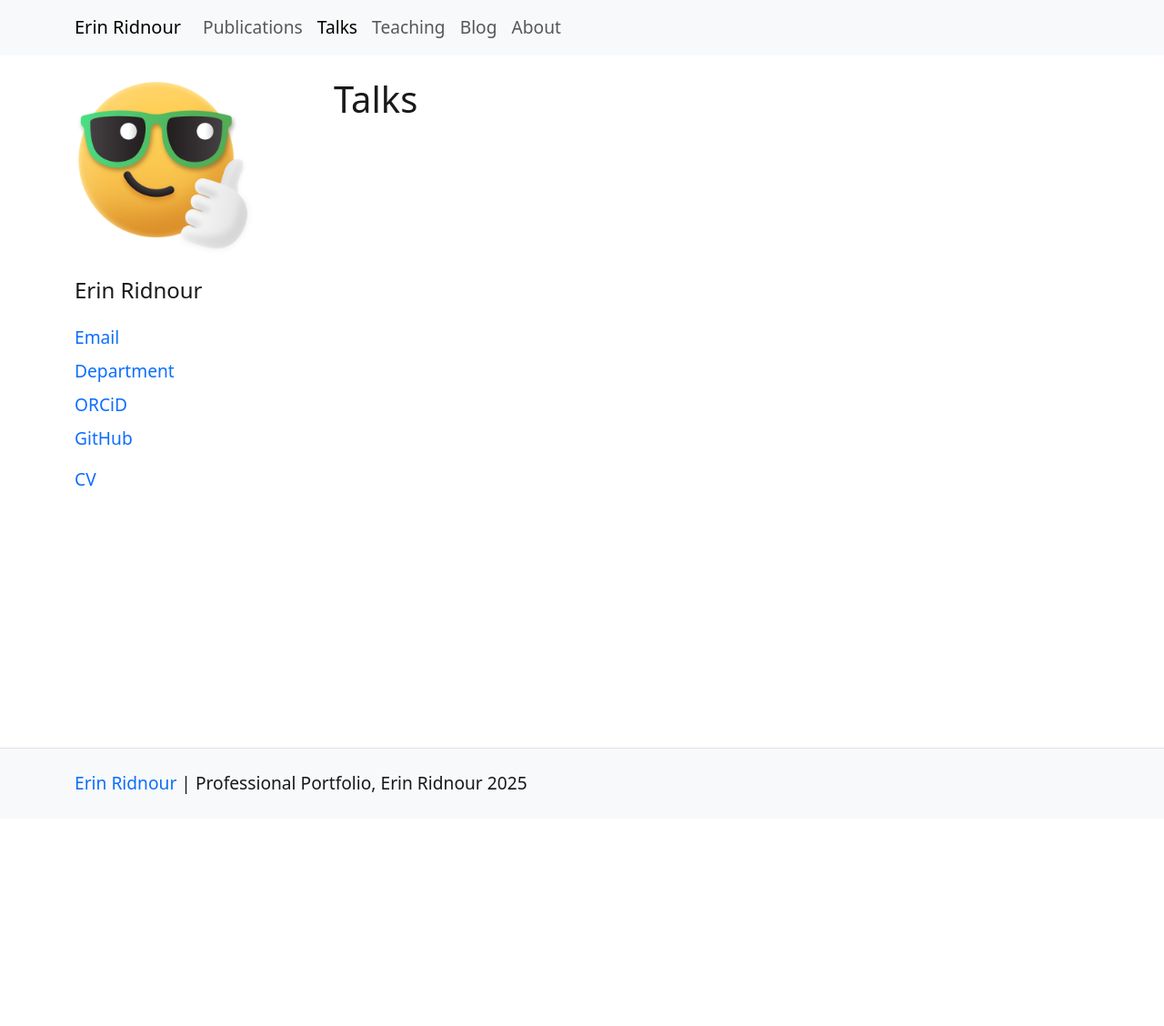
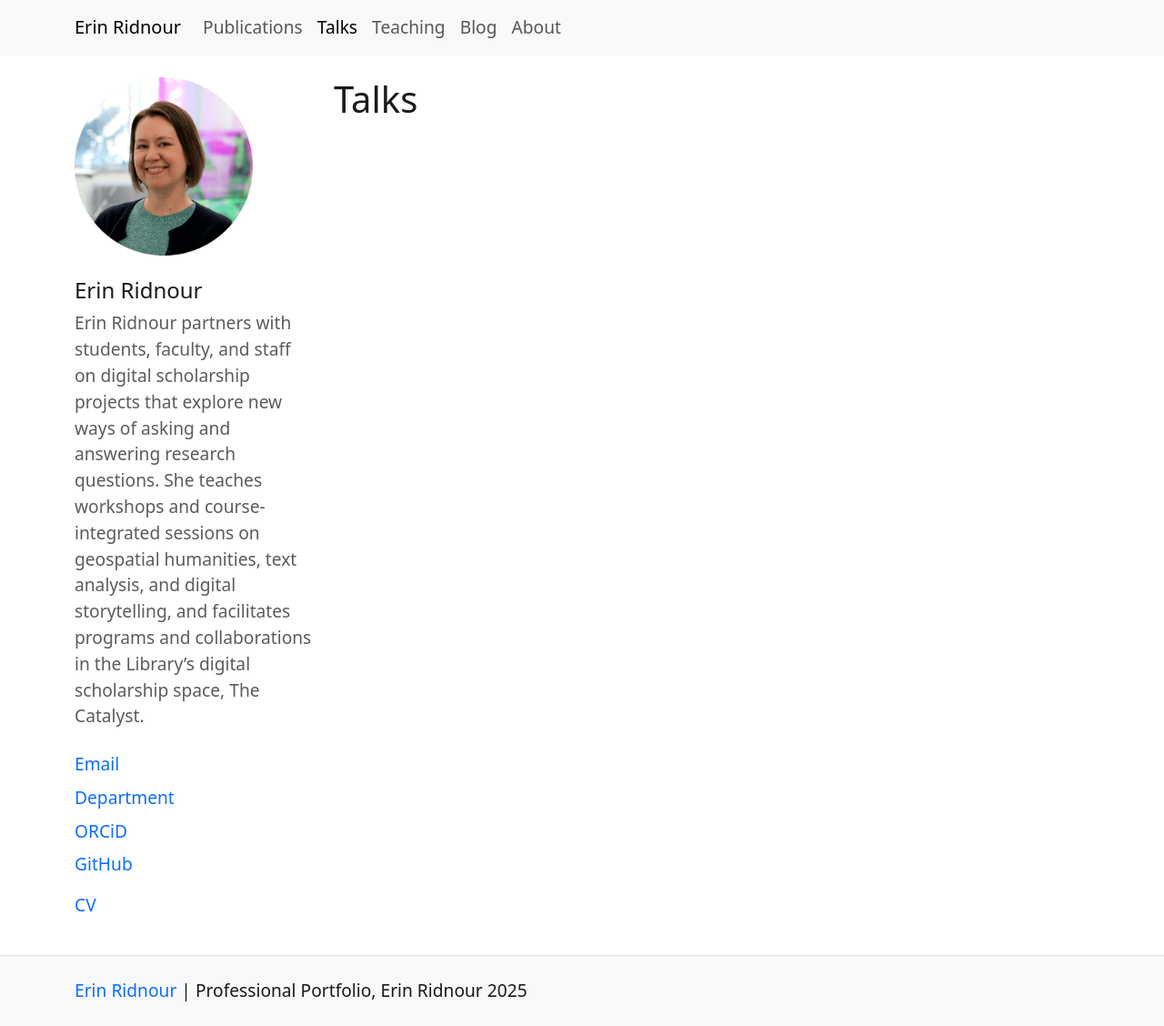
Before and after one commit to emanderson811/ridnour-portfolio, a Jekyll site: the page built from pages/talks.md, in a window 1280 px wide. Shown: the whole page at 91% size. Built offline with Jekyll 4.4.1, drawn with Linux system fonts in a browser that asks for light colours; before the commit the page ends 900 px from its top, so only the background shows below that; part of the change alters nothing that is shown.

Commit message:
Update _config.yml

```diff
--- a/_config.yml
+++ b/_config.yml
@@ -14,11 +14,11 @@ description: "Professional Portfolio"
 year: 2025
 author: Erin Ridnour
 # personal urls
-image: /assets/img/emoji-cool.png
-bio:
-email:
-github:
-school:
+image: /assets/img/Ridnour_Erin.png
+bio: "Erin Ridnour partners with students, faculty, and staff on digital scholarship projects that explore new ways of asking and answering research questions. She teaches workshops and course-integrated sessions on geospatial humanities, text analysis, and digital storytelling, and facilitates programs and collaborations in the Library’s digital scholarship space, The Catalyst."
+email: emanders@iastate.edu
+github: https://github.com/emanderson811
+school: Iowa State University
 orcid:
 cv:
 #organization-name:
```
